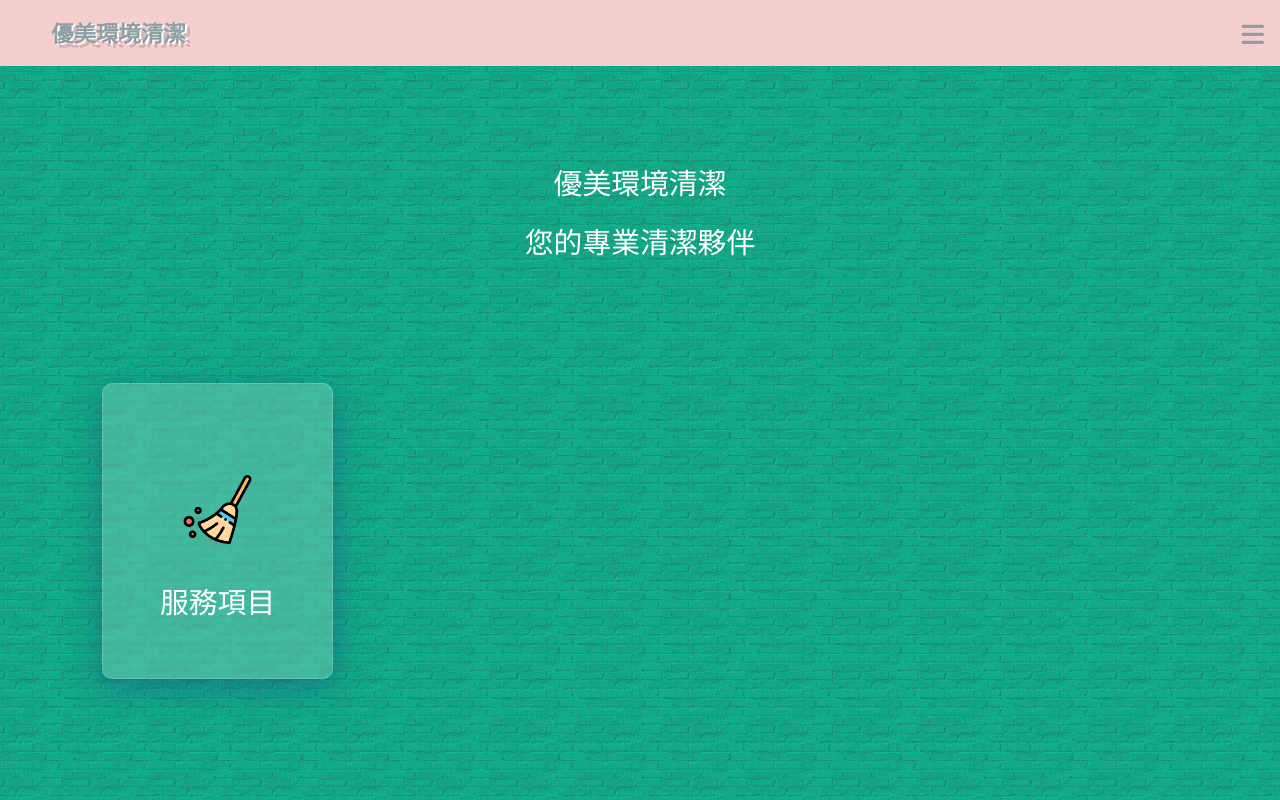
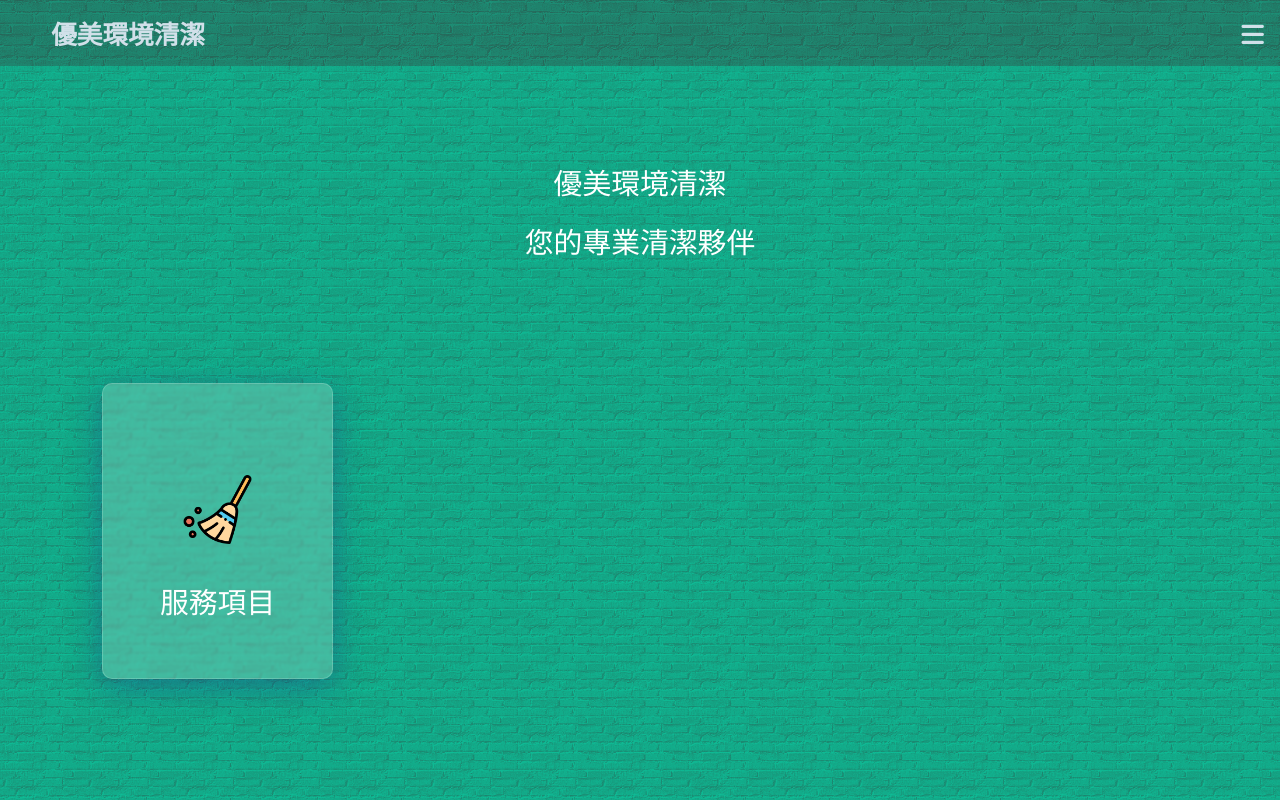
Before and after one commit to WuTzuHung/youmei, a Vue app: page / in a window 1280 px wide. Shown: the top 800 px of the page. Built offline with nearby package versions, Linux system fonts and the light colour scheme; a web font is replaced by a local one.

Commit message:
menuColorCorrect

```diff
--- a/src/components/Header.vue
+++ b/src/components/Header.vue
@@ -119,7 +119,10 @@ export default {
     justify-content: space-between;
     align-items: center;
     // background-color: #81a6ef;
-    background-color: rgb(245, 206, 206);
+    // background-color: rgb(245, 206, 206);
+    background-image: url('/pictures/brick-wall-dark.png');
+    backdrop-filter: blur( 4px );
+    -webkit-backdrop-filter: blur( 4px );
 
 
 
@@ -137,14 +140,14 @@ export default {
 // background-color: rgba(182, 180, 177, 0.25);
 
 .goHomePage{
-        font-size: 1.4em;
+        font-size: 1.6em;
         font-weight: 746;
 
         font-family: "Noto Sans TC", sans-serif;
         margin-left: 4%;
-        color:#909FA6;
+        color:#D1E0E9;
         text-decoration: none;
-        text-shadow: 2px 1px 0px #fff, 5px 4px 0px rgba(0, 0, 0, 0.15);
+        // text-shadow: 2px 1px 0px #fff, 5px 4px 0px rgba(0, 0, 0, 0.15);
     }
 
 }
@@ -157,7 +160,7 @@ export default {
   top: 9.4dvh;
   width: 100%;
   text-align: center;
-  background: white;
+  background: linear-gradient(135deg, #20c997, #0b5f56);
   transition: max-height 0.5s;
 
   //把左邊跑出來的marker去掉
@@ -176,7 +179,7 @@ export default {
 }
 
 .menu li a {
-  color:#909FA6;
+  color: #f0f0f0;
   font-weight: 400;
   font-family: "Noto Sans TC", sans-serif;
 
@@ -190,22 +193,22 @@ export default {
 
 }
 
-.menu li a:hover {
-  background: #FFD8F0;
-  color: #FF00FF;
-}
+// .menu li a:hover {
+//   background: #2e2e2e;
+//   color: #f5f5dc;
+// }
 
 .menu li a .aLine {
   display: block; /* 使 .aLine 成为块级元素 */
   width: 60%; /* 调整线条宽度 */
   margin: 0 auto; /* 使线条居中 */
-  border-bottom: 1px solid #909FA6; /* 设置线条颜色和厚度 */
+  border-bottom: 1px solid #f0f0f0; /* 设置线条颜色和厚度 */
   margin-top: 2dvh; /* 调整线条与下一个菜单项之间的间距 */
   transition: border-bottom-color 0.3s ease; /* 添加过渡效果 */
 }
 
 .menu li a:hover .aLine {
-  border-bottom-color: #FF00FF; /* 设置悬停时的线条颜色 */
+  border-bottom-color: #f5f5dc; /* 设置悬停时的线条颜色 */
 }
 
 .showmenu {
@@ -217,14 +220,15 @@ export default {
 .fa-solid{
   font-size: 1.6em;
   margin-top: 0.7dvh;
-  color:#909FA6;
+  color:#D1E0E9;
+  // transition: border-bottom-color 0.3s ease; /* 添加过渡效果 */
+
 
 }
 
 .fa-solid:hover {
-  font-size: 1.6em;
-  margin-top: 0.7dvh;
-  color: #FF00FF;
+
+  // color: #FF00FF;
 }
 
 }
--- a/src/views/HomeView.vue
+++ b/src/views/HomeView.vue
@@ -204,9 +204,7 @@ body {
     }
   }
 
-  .ourService:hover{
-    transform: translateY(-25px);
-  }
+
 
 
   .aboutUs{
@@ -242,9 +240,7 @@ body {
     }
   }
 
-  .aboutUs:hover{
-    transform: translateY(-25px);
-  }
+
 
   .contactUs{
     width: 70%;
@@ -277,10 +273,6 @@ body {
       margin-top: 5dvh;
 
     }
-  }
-
-  .contactUs:hover{
-    transform: translateY(-25px);
   }
 
 }
@@ -322,12 +314,19 @@ body {
     margin-left: 8%;
   }
 
+  .ourService:hover{
+    transform: translateY(-25px);
+  }
+
   .aboutUs{
     width: 18%;
     margin-bottom: 30dvh;
     margin-left: 8%;
 
+  }
 
+  .aboutUs:hover{
+    transform: translateY(-25px);
   }
 
   .contactUs{
@@ -335,7 +334,10 @@ body {
     margin-bottom: 30dvh;
     margin-left: 8%;
 
+  }
 
+  .contactUs:hover{
+    transform: translateY(-25px);
   }
 
 
```
